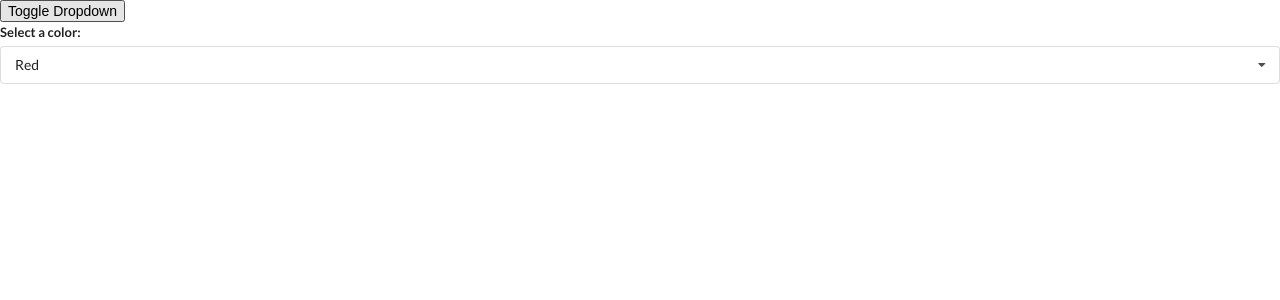
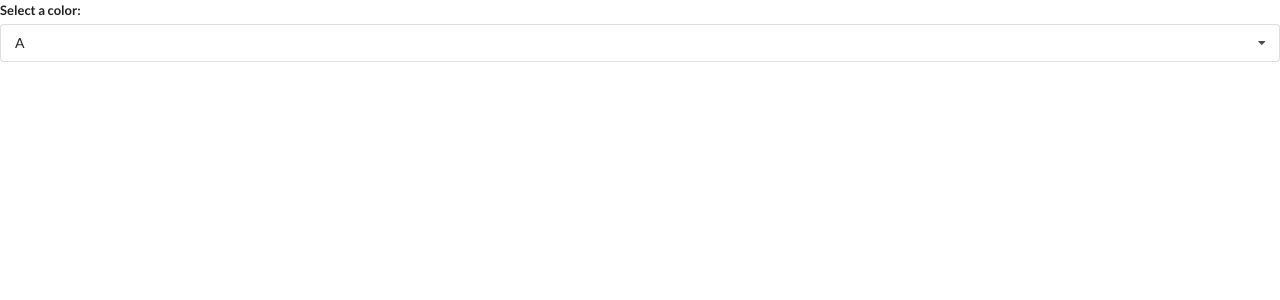
Before and after one commit to ken888686/jsx, a React (Create React App) app: page / in a window 1280 px wide. Shown: the top 300 px of the page. Built offline with nearby package versions, Linux system fonts and the light colour scheme.

Commit message:
create Translate

```diff
--- a/src/App.js
+++ b/src/App.js
@@ -1,5 +1,6 @@
 import React, { useState } from "react";
 import Dropdown from "./components/Dropdown";
+import Translate from "./components/Translate";
 
 const options = [
   {
@@ -17,21 +18,9 @@
 ];
 
 const App = () => {
-  const [selected, setSelected] = useState(options[0]);
-  const [showDropdown, setShowDropdown] = useState(true);
-
   return (
     <div>
-      <button onClick={() => setShowDropdown(!showDropdown)}>
-        Toggle Dropdown
-      </button>
-      {showDropdown ? (
-        <Dropdown
-          selected={selected}
-          onSelectedChange={setSelected}
-          options={options}
-        />
-      ) : null}
+      <Translate />
     </div>
   );
 };
--- /dev/null
+++ b/src/components/Translate.js
@@ -0,0 +1,32 @@
+import React, { useState } from "react";
+import Dropdown from "./Dropdown";
+
+const options = [
+  {
+    label: "A",
+    value: "a",
+  },
+  {
+    label: "B",
+    value: "b",
+  },
+  {
+    label: "C",
+    value: "c",
+  },
+];
+const Translate = () => {
+  const [language, setLanguage] = useState(options[0]);
+
+  return (
+    <div>
+      <Dropdown
+        options={options}
+        selected={language}
+        onSelectedChange={setLanguage}
+      />
+    </div>
+  );
+};
+
+export default Translate;
```
